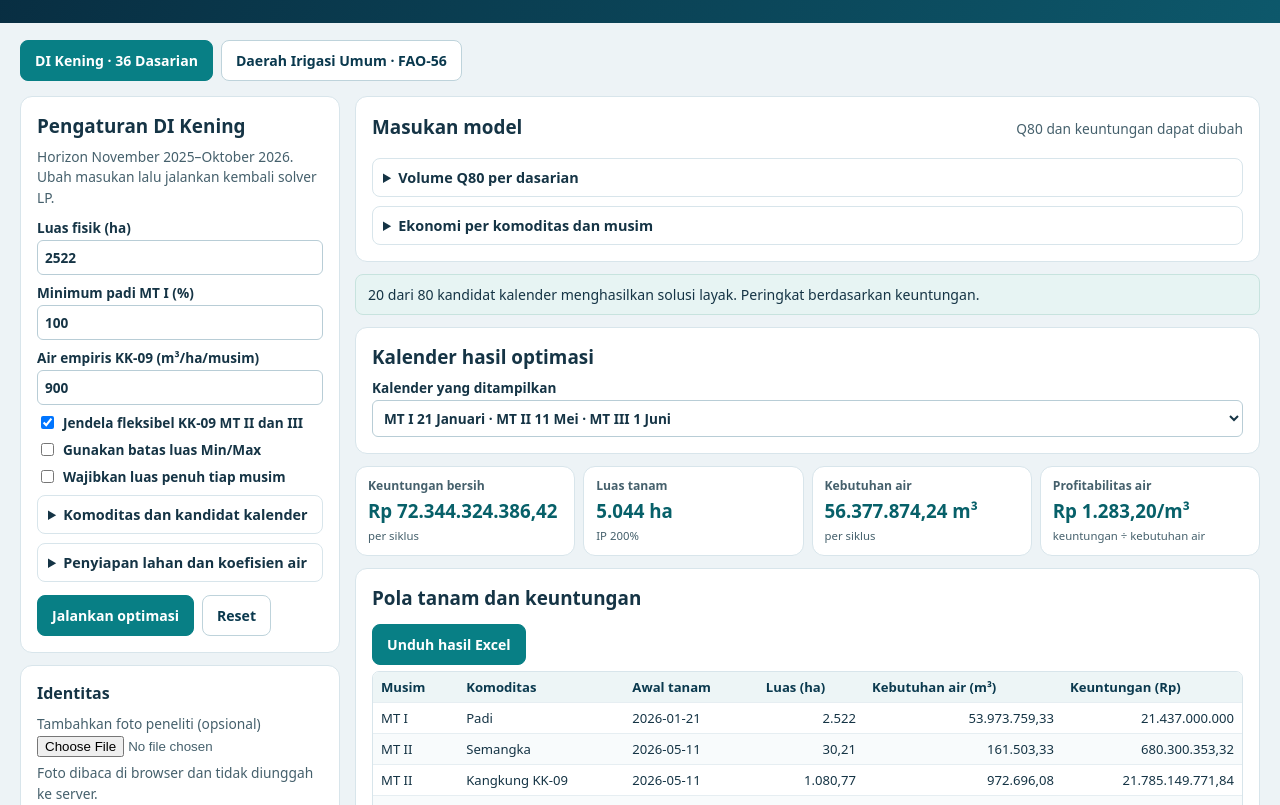
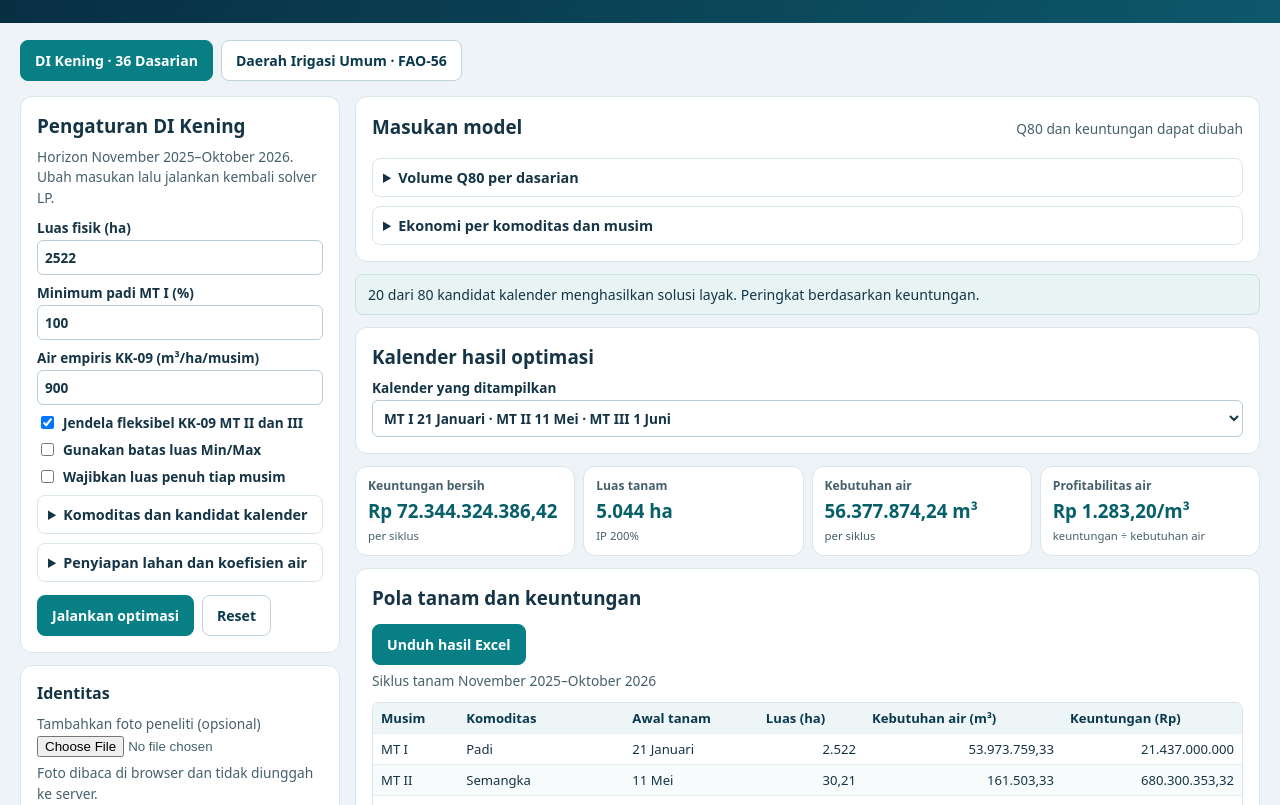
Before and after one commit to zainmushthofa01981-stack/DSS_AICROP, a plain HTML site: page index.html in a window 1280 px wide. Shown: the part 147-952 px from the top of the page. Drawn offline with Linux system fonts and the light colour scheme.

Commit message:
Add files via upload

```diff
--- a/index.html
+++ b/index.html
@@ -238,6 +238,11 @@ const select=(id,label,opts)=>'<label for="'+id+'">'+h(label)+'<select id="'+id+
 function status(id,msg,err=false){const a=$(id);a.className='notice'+(err?' error':'');a.textContent=msg;}
 function box(title,body){return '<section class="panel"><h2>'+h(title)+'</h2>'+body+'</section>';}
 function collapse(title,body){return '<details><summary>'+h(title)+'</summary>'+body+'</details>';}
+const monthID=['Januari','Februari','Maret','April','Mei','Juni','Juli','Agustus','September','Oktober','November','Desember'];
+function shortPlantingDate(isoDate){
+  const parts=/^\d{4}-(\d{2})-(\d{2})$/.exec(isoDate);
+  return parts && monthID[Number(parts[1])-1] ? Number(parts[2])+' '+monthID[Number(parts[1])-1] : isoDate;
+}
 const ch=['Musim','Komoditas','Awal tanam','Luas (ha)','Kebutuhan air (m³)','Keuntungan (Rp)'];
 const th=['Tahap','Dasarian','Q80 (m³)','Air nonfleksibel (m³)','Air KK-09 fleksibel (m³)','Kebutuhan (m³)','Sisa Q80 (m³)'];
 const ah=['Penurunan Q80','Keuntungan (Rp)','Kebutuhan (m³)','Luas tahunan (ha)','IP (%)','KK-09 MT II (ha)','KK-09 MT III (ha)','Status'];
@@ -294,7 +299,7 @@ function showK(){
   const sr=seasons.map(m=>{const a=crop.filter(x=>x[0]===m);return [m,sum(a.map(x=>x[3])),sum(a.map(x=>x[4])),sum(a.map(x=>x[5]))];});
   const msg='<p class="small">Jendela 10–15, 20–25, dan 36–42 HST bukan tanggal penyiraman pasti. Parameter KK-09 berasal dari luar DI Kening dan belum tervalidasi lokal. Bobot per kejadian adalah asumsi.</p>';
   $('kDetail').innerHTML=metrics(r)
-   +box('Pola tanam dan keuntungan','<div class="actions"><button id="downK" class="primary">Unduh hasil Excel</button></div>'+tf(ch,crop)+chart(seasons,[{label:'Keuntungan',values:sr.map(x=>x[3]/1e9)}],'Rp miliar'))
+   +box('Pola tanam dan keuntungan','<div class="actions"><button id="downK" class="primary">Unduh hasil Excel</button></div>'+'<p class="caption">Siklus tanam November 2025–Oktober 2026</p>'+tf(ch,crop.map(([m,j,awal,...nilai])=>[m,j,shortPlantingDate(awal),...nilai]))+chart(seasons,[{label:'Keuntungan',values:sr.map(x=>x[3]/1e9)}],'Rp miliar'))
    +box('Neraca Q80 36 dasarian',chart(DATA.period,[{label:'Ketersediaan Q80',values:r.temporal.map(x=>x[2]/1e6)},{label:'Kebutuhan',values:r.temporal.map(x=>x[5]/1e6)}],'juta m³')+collapse('Tabel neraca per dasarian',tf(th,r.temporal))+collapse('Okupansi lahan per tanggal perubahan',tf(hh,r.occupied)))
    +box('Uji adaptasi terhadap penurunan Q80','<p class="small">Pasokan Juni–Oktober diturunkan dengan kalender tetap. Luas dan komoditas dihitung ulang.</p>'+tf(ah,adapt))
    +box('Jejak audit dan kandidat',collapse('Alokasi irigasi fleksibel KK-09',msg+(alloc.length?tf(kh,alloc):'<p class="small">Mode fleksibel tidak aktif.</p>'))+collapse('Matriks W solver · 648 entri',tf(wh,w))+collapse('Bandingkan seluruh kandidat kalender',tf(lh,aRows)));
```
